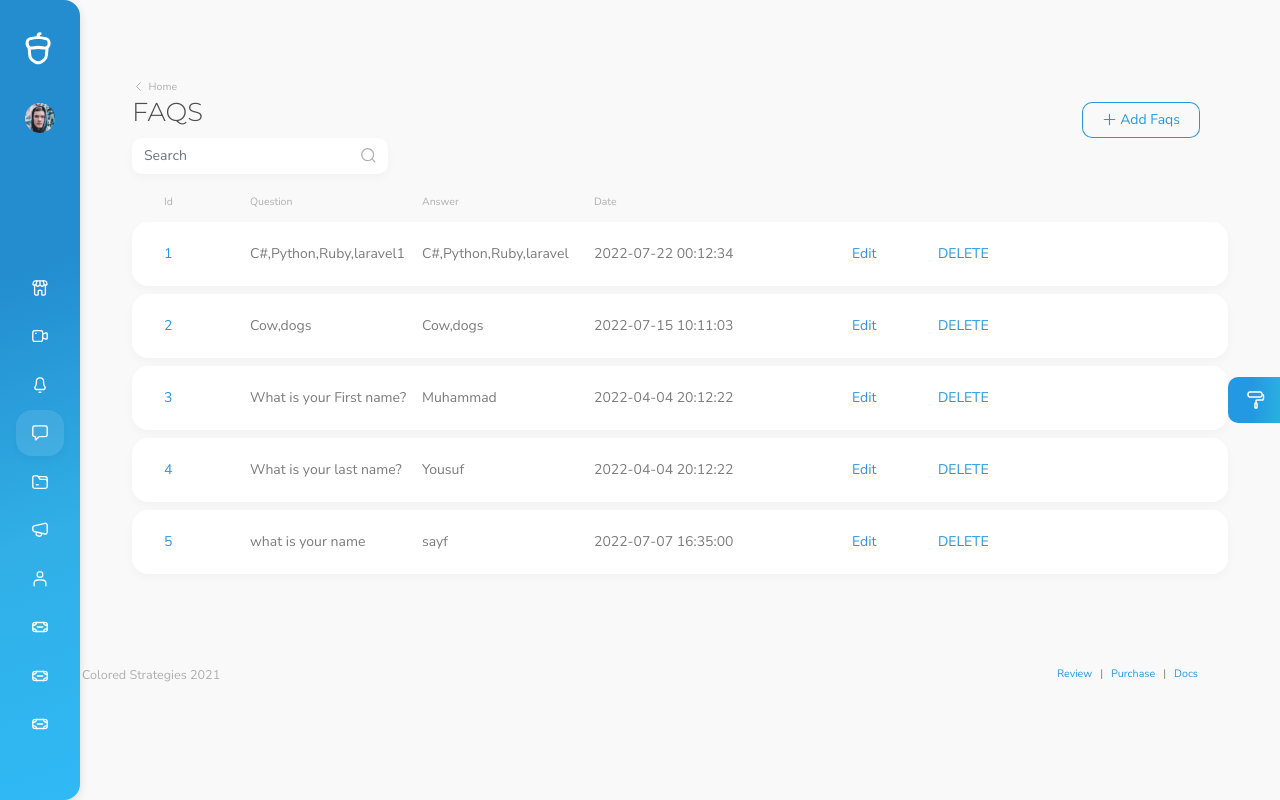
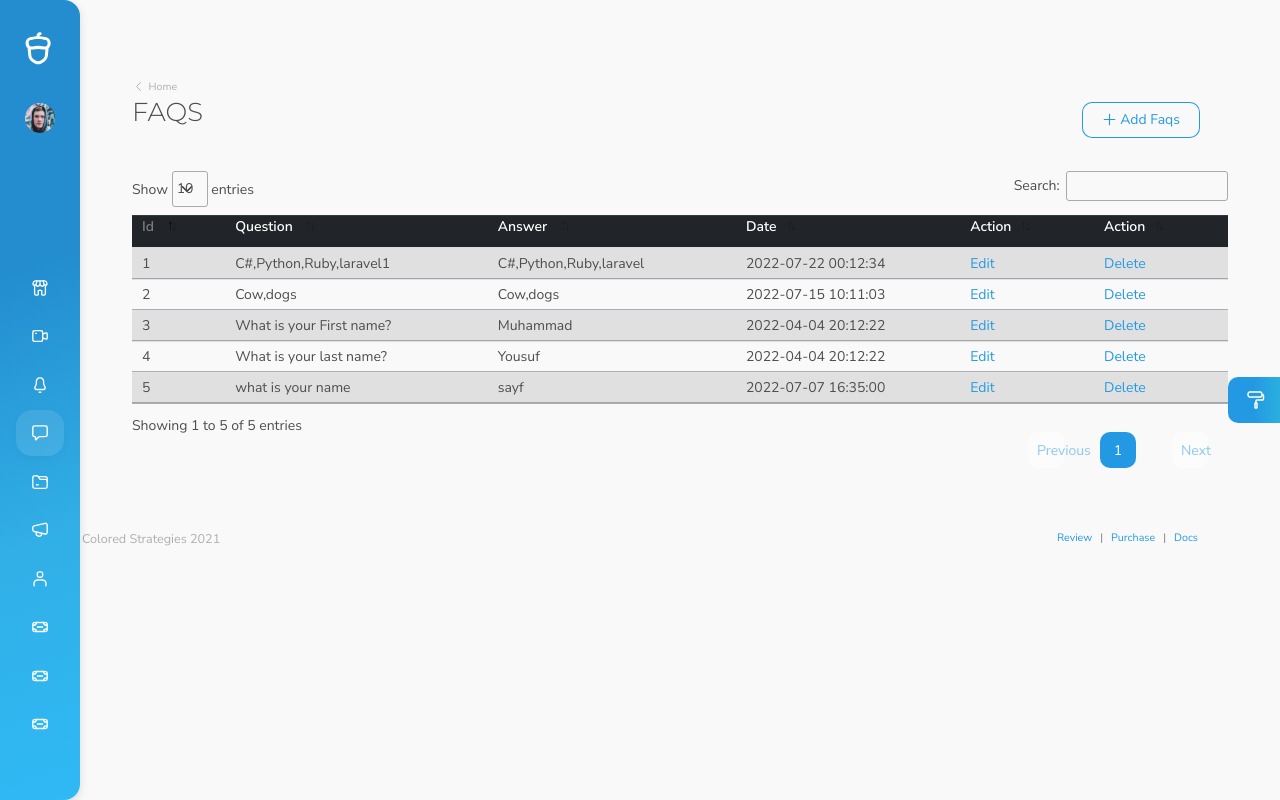
Before and after one commit to Sufiyan-Khanzada/Moneytree-Dashboard, a PHP site: page /Moneytree-Dashboard/faqs.php in a window 1280 px wide. Run offline with PHP 8.4, Linux system fonts and the light colour scheme; the visitor is signed in with stand-in values (Sample User, id 1); data comes from the database, SQL or seed files in the repository; some libraries are stand-ins or nearby versions.

Commit message:
faqs update

```diff
--- a/faqs.php
+++ b/faqs.php
@@ -1,6 +1,13 @@
 <!DOCTYPE html>
 <html lang="en" data-footer="true" data-override='{"attributes": {"placement": "vertical", "layout": "boxed" }, "storagePrefix": "ecommerce-platform"}'>
   <head>
+  <link rel="stylesheet" href="https://maxcdn.bootstrapcdn.com/bootstrap/4.1.3/css/bootstrap.min.css">
+  <script src="https://ajax.googleapis.com/ajax/libs/jquery/3.3.1/jquery.min.js"> </script>
+  <script src="https://cdnjs.cloudflare.com/ajax/libs/popper.js/1.14.3/umd/popper.min.js"> </script>
+  <script src="https://maxcdn.bootstrapcdn.com/bootstrap/4.1.3/js/bootstrap.min.js"> </script>
+  <link rel="stylesheet" href="https://cdn.datatables.net/1.10.13/css/jquery.dataTables.min.css">
+  <script src="https://cdn.datatables.net/1.10.23/js/jquery.dataTables.min.js"> </script>
+   <link href="https://maxcdn.bootstrapcdn.com/font-awesome/4.7.0/css/font-awesome.min.css" rel="stylesheet" >
   <?php
 include 'header.php';
 ?>
@@ -104,7 +111,7 @@ include 'header.php';
         <!-- Controls Start -->
         <div class="row mb-2">
             <!-- Search Start -->
-            <div class="col-sm-12 col-md-5 col-lg-3 col-xxl-2 mb-1">
+            <!-- <div class="col-sm-12 col-md-5 col-lg-3 col-xxl-2 mb-1">
                 <div class="d-inline-block float-md-start me-1 mb-1 search-input-container w-100 shadow bg-foreground">
                     <input class="form-control" placeholder="Search"/>
                     <span class="search-magnifier-icon">
@@ -114,7 +121,7 @@ include 'header.php';
                   <i data-cs-icon="close"></i>
                 </span>
                 </div>
-            </div>
+            </div> -->
             <!-- Search End -->
 
             <div class="col-sm-12 col-md-7 col-lg-9 col-xxl-10 text-end mb-1">
@@ -180,8 +187,62 @@ include 'header.php';
         <!-- Controls End -->
 
         <!-- Discount List Start -->
+
         <div class="row">
+
         <?php
+                   $sql = "SELECT * FROM  faqs";
+                   $result = mysqli_query($conn, $sql) or die("Query Un successfully");
+                   if(mysqli_num_rows($result) > 0) {
+                      ?>
+                       <table  class="table table-striped table-LIGHT tabel-bordered">
+                       <thead class="thead-dark">
+          <tr>
+            <th scope="col"> Id </th>
+            <th scope="col"> Question </th>
+            <th scope="col"> Answer </th>
+            <th scope="col"> Date</th>
+            <th scope="col"> Action</th>
+            <th scope="col"> Action</th>
+
+          </tr>
+        </thead>
+        <tbody>
+
+        <?php
+                      while($row = mysqli_fetch_assoc($result)){
+                        ?>
+
+
+
+
+          <tr>
+          <td > <?php echo $row['id'];?></td>
+            <td> <?php echo $row['question'];?> </td>
+            <td> <?php echo $row['answer'];?></td>
+
+            <td> <?php echo $row['time'];?> </td>
+           <td><a href='faqs-edit.php?id=<?php echo $row['id']; ?>' class="text-truncate h-100 d-flex align-items-center"
+                                     class="text-alternate">Edit</a></td>
+                                     <td><a href='deletefaqs.php?id=<?php echo $row['id']; ?>' class="text-truncate h-100 d-flex align-items-center"
+                                     class="text-alternate">Delete</a></td>
+
+          </tr>
+
+
+
+
+
+
+                      <?php
+                    }
+
+                      ?>
+                        </tbody>
+                       </tfoot>
+      </table>
+        </div>
+        <!-- <?php
                     $sql = "SELECT * FROM  faqs";
                     $result = mysqli_query($conn, $sql) or die("Query Un successfully");
                     if(mysqli_num_rows($result) > 0) {
@@ -254,10 +315,10 @@ include 'header.php';
 
                       <?php
                     }
-                  }
+                  }}
 
                       ?>
-        </div>
+        </div> -->
         <!-- Discount List End -->
 
         <!-- Discount Detail Modal Start -->
@@ -656,7 +717,9 @@ include 'header.php';
       </div>
     </div>
     <!-- Search Modal End -->
-
+    <script>
+$('table').DataTable();
+</script>
     <!-- Vendor Scripts Start -->
     <script src="js/vendor/jquery-3.5.1.min.js"></script>
     <script src="js/vendor/bootstrap.bundle.min.js"></script>
--- a/notification.php
+++ b/notification.php
@@ -230,7 +230,9 @@ include 'header.php';
 
           </tr>
         </thead>
-        <tbody>  <?php
+        <tbody>
+
+          <?php
                       while($row = mysqli_fetch_assoc($result)){
                         $uid = $row['userid'];
                         $sql2 = "SELECT email from users where id = $uid";
```
